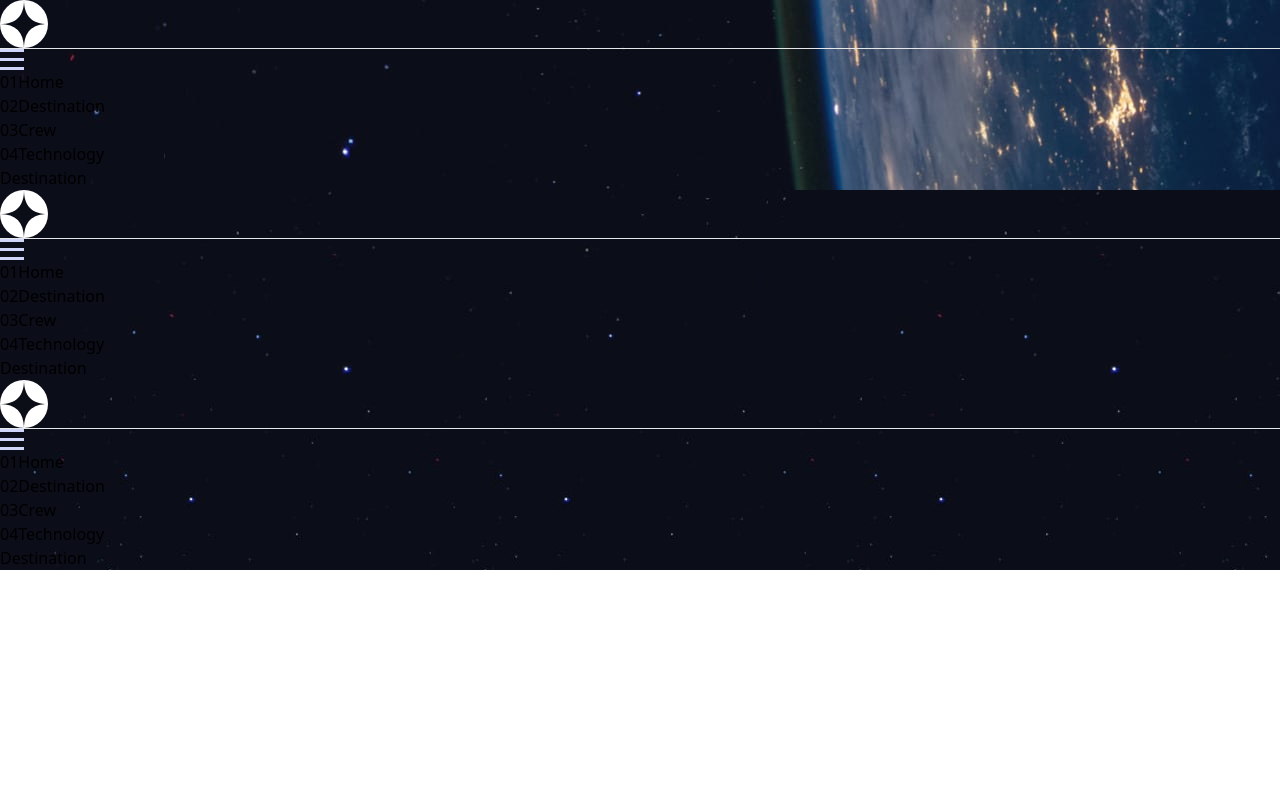
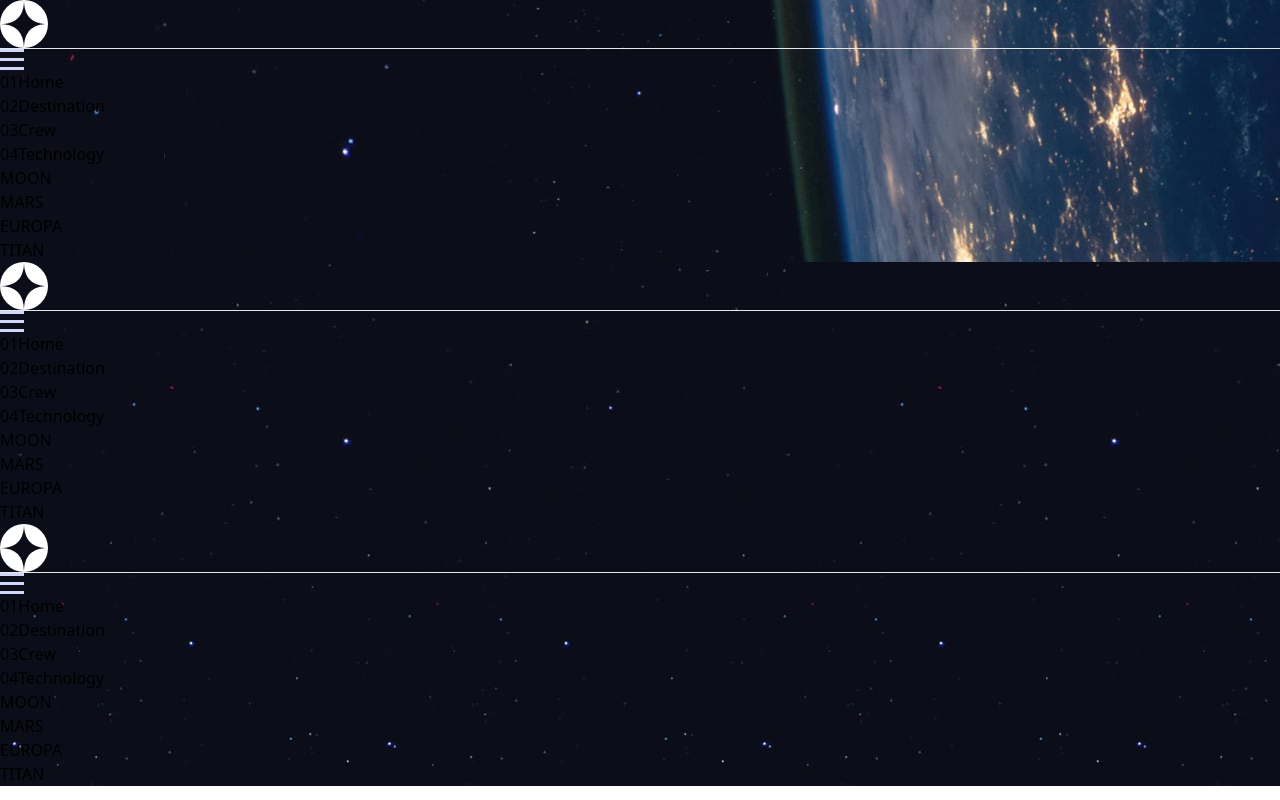
Before and after one commit to Torycd/spacetravel, a React app: page /Destination in a window 1280 px wide. Built offline with nearby package versions, Linux system fonts and the light colour scheme; the HTML template or start-up script is replaced by a standard one.

Commit message:
lets do this

```diff
--- a/src/App.jsx
+++ b/src/App.jsx
@@ -12,7 +12,7 @@ const App = () => {
       element: <RootLayOut />,
       children: [
         { path: "/", element: <HomePage /> },
-        { path: "/Destination", element: <Destination /> },
+        { path: "/Destination", element: <Destination />, children: [] },
         { path: "/Crew", element: <Crew/>},
         { path: "/Technology", element: <Technology/>},
       ],
--- a/src/LayOut/RootLayOut.jsx
+++ b/src/LayOut/RootLayOut.jsx
@@ -4,8 +4,10 @@ import ResponsiveBackground from "../components/ResponsiveBackground";
 
 const RootLayOut = () => {
   return (
+    // This Overall Background makes the image at the background diffrent on different device
     <ResponsiveBackground>
       <SpaceNavigation />
+      {/* This is where the other components load */}
       <Outlet />
     </ResponsiveBackground>
   );
--- a/src/Pages/Destination.jsx
+++ b/src/Pages/Destination.jsx
@@ -1,9 +1,33 @@
-
+import { NavLink, Outlet } from "react-router-dom";
 
 const Destination = () => {
   return (
-    <div>Destination</div>
-  )
-}
+    <div className="text-white">
+      <div></div>
 
-export default Destination
+      <div>
+        <div>
+          <ul>
+            <li>
+              <NavLink>MOON</NavLink>
+            </li>
+            <li>
+              <NavLink>MARS</NavLink>
+            </li>
+            <li>
+              <NavLink>EUROPA</NavLink>
+            </li>
+            <li>
+              <NavLink>TITAN</NavLink>
+            </li>
+          </ul>
+        </div>
+        <div>
+          <Outlet/>
+        </div>
+      </div>
+    </div>
+  );
+};
+
+export default Destination;
--- a/src/components/ResponsiveBackground.jsx
+++ b/src/components/ResponsiveBackground.jsx
@@ -8,7 +8,7 @@ const ResponsiveBackground = ({ children }) => {
     <>
       {/* desktop view */}
       <div
-        className="hidden lg:flex flex-col bg-cover max-h-full "
+        className="hidden lg:flex flex-col bg-cover h-dvh"
         style={{
           backgroundImage: `url('src/assets/background-home-desktop.jpg')`,
         }}
```
